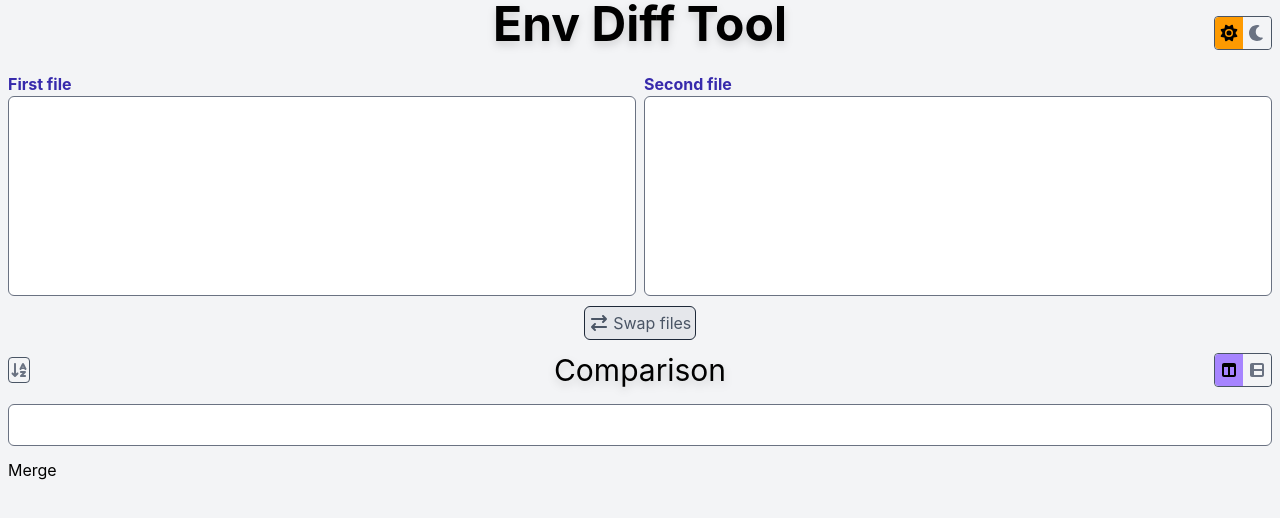
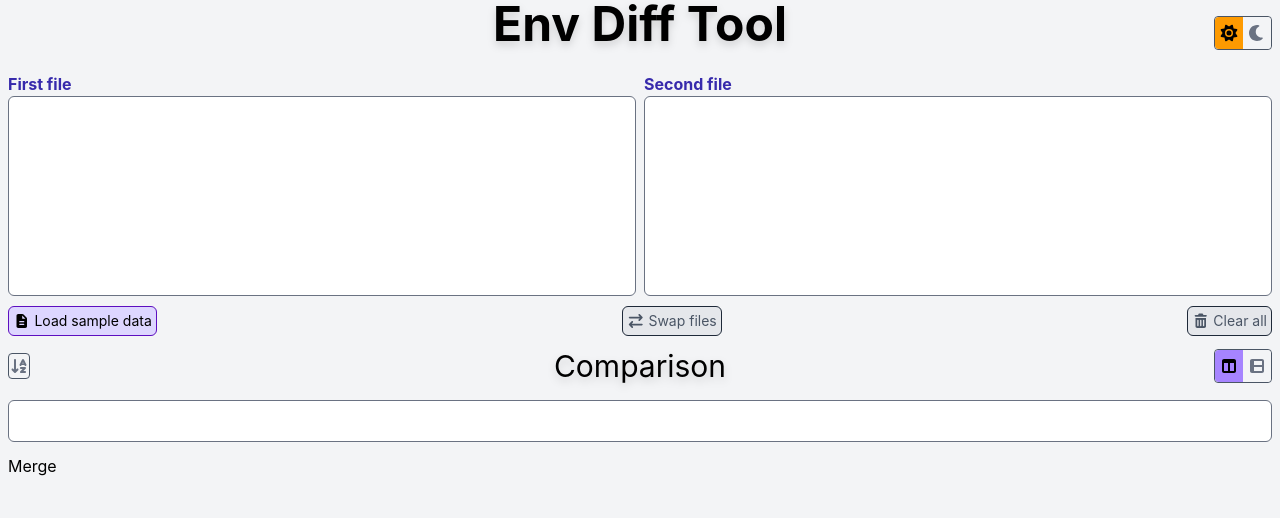
Before and after one commit to jfmdev/env-diff-tool, a React (Vite) app: page / in a window 1280 px wide. Shown: the top 518 px of the page. Built offline with nearby package versions, Linux system fonts and the light colour scheme.

Commit message:
Implement Clear All and Load Sample Data buttons

```diff
--- a/src/components/Inputs.tsx
+++ b/src/components/Inputs.tsx
@@ -1,6 +1,13 @@
+import { useState } from 'react';
+
 import { useDragUtil } from '../hooks/useDragUtil.ts';
 import { FontAwesomeIcon } from '@fortawesome/react-fontawesome';
-import { faArrowRightArrowLeft } from '@fortawesome/free-solid-svg-icons';
+import {
+  faArrowRightArrowLeft,
+  faFileLines,
+  faRotate,
+  faTrashCan,
+} from '@fortawesome/free-solid-svg-icons';
 
 type InputsProps = {
   firstValue: string;
@@ -9,18 +16,47 @@ type InputsProps = {
   onChangeSecond: (value: string) => void;
 };
 
-// TODO: Add a 'Load sample data' button.
-// TODO: Add a 'Clear all' button.
 export function Inputs({
   firstValue,
   secondValue,
   onChangeFirst,
   onChangeSecond,
 }: InputsProps) {
+  const [isLoadingSample, setIsLoadingSample] = useState(false);
   const dragPropsA = useDragUtil((file: File) => readFile(file, onChangeFirst));
   const dragPropsB = useDragUtil((file: File) =>
     readFile(file, onChangeSecond),
   );
+
+  const loadSampleData = async () => {
+    if (isLoadingSample) {
+      return;
+    }
+
+    setIsLoadingSample(true);
+    try {
+      const [firstResponse, secondResponse] = await Promise.all([
+        fetch('/samples/first.env'),
+        fetch('/samples/second.env'),
+      ]);
+
+      if (!firstResponse.ok || !secondResponse.ok) {
+        throw new Error('Failed to load sample data');
+      }
+
+      const [firstText, secondText] = await Promise.all([
+        firstResponse.text(),
+        secondResponse.text(),
+      ]);
+
+      onChangeFirst(firstText);
+      onChangeSecond(secondText);
+    } catch (error) {
+      console.error(error);
+    } finally {
+      setIsLoadingSample(false);
+    }
+  };
 
   return (
     <>
@@ -60,11 +96,29 @@ export function Inputs({
         </div>
       </div>
 
-      <div className="flex justify-center mt-1">
+      <div className="flex justify-between mt-1">
+        <div>
+          <button
+            type="button"
+            name="load-sample"
+            className={`border rounded-md text-sm p-1 cursor-pointer ${isLoadingSample || firstValue || secondValue ? 'border-gray-800 dark:border-gray-200 bg-gray-200 dark:bg-gray-800 text-gray-600 dark:text-gray-400' : 'border-violet-800 dark:border-violet-200 bg-violet-200 dark:bg-violet-800 dark:text-white'}`}
+            onClick={loadSampleData}
+            title="Click to load sample data on both files"
+            aria-busy={isLoadingSample}
+          >
+            <FontAwesomeIcon
+              icon={isLoadingSample ? faRotate : faFileLines}
+              spin={isLoadingSample}
+            />{' '}
+            Load sample data
+          </button>
+        </div>
+
+        <div>
           <button
             type="button"
             name="swap-files"
-          className={`border rounded-md p-1 cursor-pointer ${firstValue === secondValue ? 'border-gray-800 dark:border-gray-200 bg-gray-200 dark:bg-gray-800 text-gray-600 dark:text-gray-400' : 'border-sky-800 dark:border-sky-200 bg-sky-200 dark:bg-sky-800  dark:text-white'}`}
+            className={`border rounded-md text-sm p-1 cursor-pointer ${firstValue === secondValue ? 'border-gray-800 dark:border-gray-200 bg-gray-200 dark:bg-gray-800 text-gray-600 dark:text-gray-400' : 'border-sky-800 dark:border-sky-200 bg-sky-200 dark:bg-sky-800  dark:text-white'}`}
             onClick={() => {
               onChangeFirst(secondValue);
               onChangeSecond(firstValue);
@@ -73,6 +127,22 @@ export function Inputs({
           >
             <FontAwesomeIcon icon={faArrowRightArrowLeft} /> Swap files
           </button>
+        </div>
+
+        <div>
+          <button
+            type="button"
+            name="swap-files"
+            className={`border rounded-md text-sm p-1 cursor-pointer ${!firstValue && !secondValue ? 'border-gray-800 dark:border-gray-200 bg-gray-200 dark:bg-gray-800 text-gray-600 dark:text-gray-400' : 'border-red-800 dark:border-red-200 bg-red-200 dark:bg-red-900  dark:text-white'}`}
+            onClick={() => {
+              onChangeFirst('');
+              onChangeSecond('');
+            }}
+            title="Click to clear the content of both files"
+          >
+            <FontAwesomeIcon icon={faTrashCan} /> Clear all
+          </button>
+        </div>
       </div>
     </>
   );
```
Also changed, not shown: 2 other files (tests, documents, lock files or other folders). Lines whose indentation alone changed are shown as unchanged.
